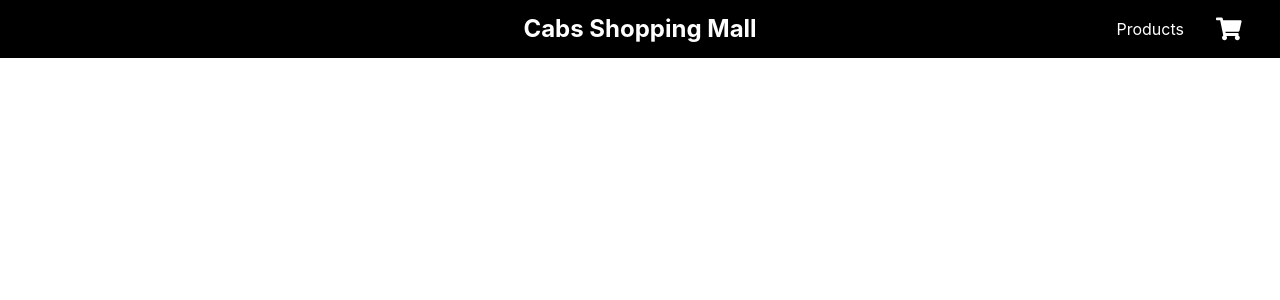
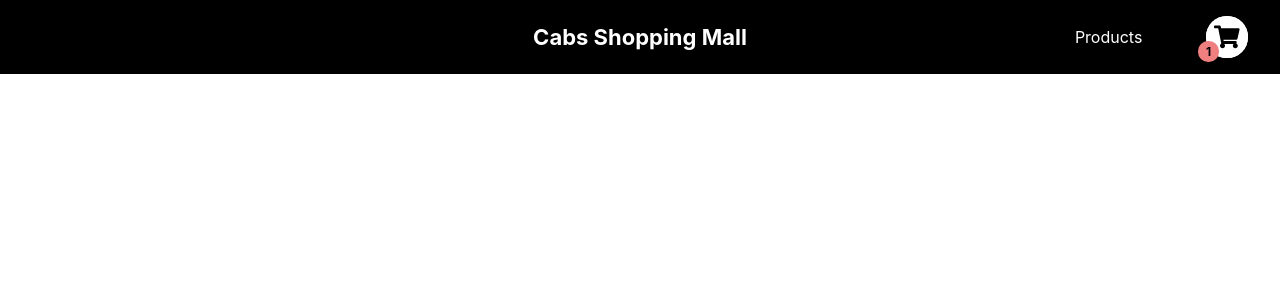
Before and after one commit to learndave/shopping-cart, a React (Create React App) app: page / in a window 1280 px wide. Shown: the top 300 px of the page. Built offline with nearby package versions, Linux system fonts and the light colour scheme.

Commit message:
add cartCounter in NavList

```diff
--- /dev/null
+++ b/src/Components/Header/CartNavItem/CartCounter.js
@@ -0,0 +1,13 @@
+import React from "react";
+
+const CartCounter = () => {
+    let cartCount = 1;
+
+    return (
+        <div className="cartcount-icon" style={{display: cartCount > 0 ? "block" : "none"}}>
+            {cartCount}
+        </div>
+    );
+};
+
+export default CartCounter;
--- a/src/Components/Header/CartNavItem/CartNavItem.css
+++ b/src/Components/Header/CartNavItem/CartNavItem.css
@@ -1,15 +1,33 @@
 .cart {
     display: flex;
     align-items: center;
-    width: 2rem;
-}
+    justify-content: center;
+    width: 2.6rem;
+    height: 2.6rem;
+    background-color: white;
 
-.cart:hover {
-    scale: 105%;
-    transition: scale 0.1s ease-in;
+    border-radius: 1.3rem;
+    position: relative;
 }
 
 .cart-icon {
     height: 1.6rem;
     width: 1.6rem;
+    fill: black;
 }
+
+.cartcount-icon {
+    font-size: 12px;
+    font-weight: 700;
+    position: absolute;
+    color: black;
+    background-color: lightcoral;
+    padding: 3px;
+
+    border-radius: 10px;
+    width: 15px;
+    height: 15px;
+
+    left: -20%;
+    top: 60%;
+}
--- a/src/Components/Header/CartNavItem/CartNavItem.js
+++ b/src/Components/Header/CartNavItem/CartNavItem.js
@@ -1,12 +1,15 @@
 import React from "react";
+import {FaShoppingCart} from "react-icons/fa";
 
-import {FaShoppingCart} from "react-icons/fa";
 import "./CartNavItem.css";
+import CartCounter from "./CartCounter";
+
 
 const CartNavItem = () => {
     return (
         <div className="cart">
             <FaShoppingCart className="cart-icon"/>
+            <CartCounter/>
         </div>
     );
 };
--- a/src/Components/Header/Header.css
+++ b/src/Components/Header/Header.css
@@ -12,7 +12,7 @@
     justify-self: center;
     grid-column: 2;
 
-    font-size: 1.5rem;
+    font-size: 22px;
     font-weight: 700;
 }
 
@@ -20,7 +20,7 @@
     display: flex;
     align-items: center;
     justify-content: flex-end;
-    gap: 2rem;
+    gap: 4rem;
 
     grid-column: 3;
     padding: 1rem;
--- a/src/index.css
+++ b/src/index.css
@@ -30,3 +30,7 @@ a {
 html {
   font-size: min(2vw,12pt);
 }
+
+body {
+  font-size: 12pt;
+}
```
Also changed, not shown: 1 other file (tests, documents, lock files or other folders).
